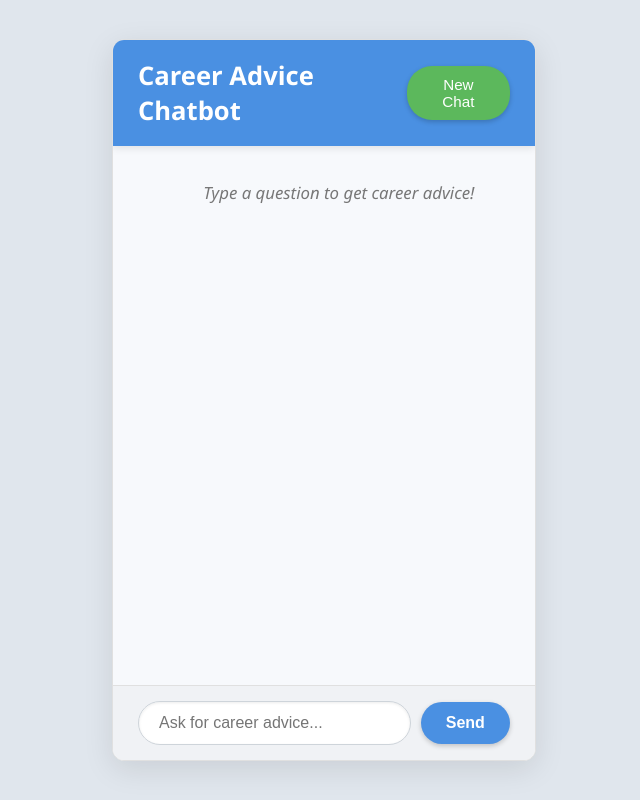
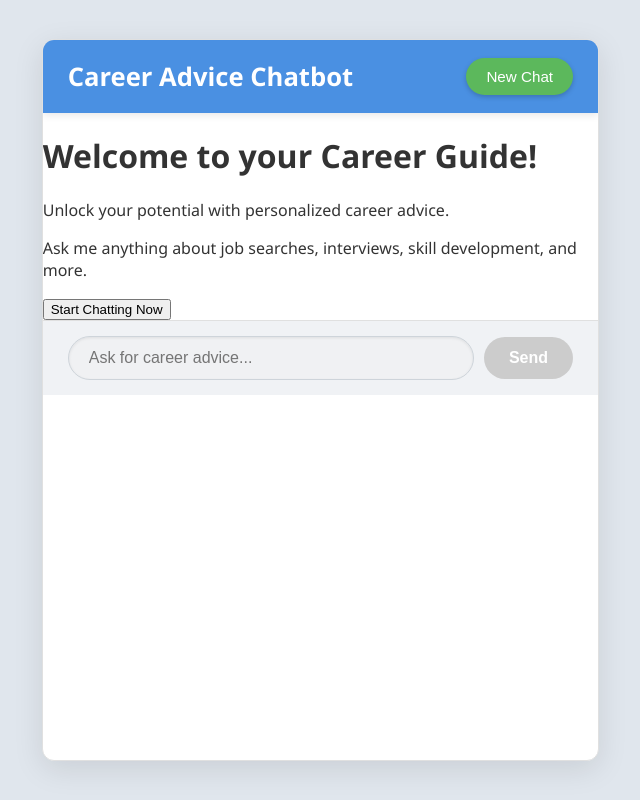
Before and after one commit to Rakshi2609/career-chatbot, a React (Create React App) app in the folder client/: page / in a window 1280 px wide. Shown: the whole page, without its empty margins (306-946 px from the left). Built offline with nearby package versions, Linux system fonts and the light colour scheme.

Commit message:
Update App.js

```diff
--- a/client/src/App.js
+++ b/client/src/App.js
@@ -14,6 +14,7 @@ function App() {
     const [messages, setMessages] = useState([]);
     const [input, setInput] = useState('');
     const [loading, setLoading] = useState(false);
+    const [showLanding, setShowLanding] = useState(true); // New state for landing page
     const messagesEndRef = useRef(null);
 
     // Scroll to the bottom of the chat window
@@ -26,7 +27,11 @@ function App() {
         const savedHistory = localStorage.getItem(LOCAL_STORAGE_KEY);
         if (savedHistory) {
             try {
-                setMessages(JSON.parse(savedHistory));
+                const parsedHistory = JSON.parse(savedHistory);
+                if (parsedHistory.length > 0) {
+                    setMessages(parsedHistory);
+                    setShowLanding(false); // Hide landing if history exists
+                }
             } catch (e) {
                 console.error("Failed to parse chat history from Local Storage:", e);
                 localStorage.removeItem(LOCAL_STORAGE_KEY); // Clear corrupted data
@@ -45,6 +50,8 @@ function App() {
         e.preventDefault();
         if (input.trim() === '') return;
 
+        setShowLanding(false); // Hide landing page once user interacts
+
         const userMessage = { role: 'user', text: input };
         // Optimistically add user message to UI
         setMessages((prevMessages) => [...prevMessages, userMessage]);
@@ -52,11 +59,9 @@ function App() {
         setLoading(true);
 
         try {
-            // Send the current messages history along with the new message to the backend
-            // The backend needs this history to maintain conversation context with Gemini
             const response = await axios.post(`${API_URL}/message`, {
                 message: input,
-                history: [...messages, userMessage], // Send current history + new user message
+                history: [...messages, userMessage],
             });
 
             const botMessage = { role: 'model', text: response.data.response };
@@ -77,7 +82,12 @@ function App() {
             setMessages([]); // Clear messages in state
             localStorage.removeItem(LOCAL_STORAGE_KEY); // Clear from Local Storage
             console.log('Chat history cleared.');
+            setShowLanding(true); // Show landing page again on new chat
         }
+    };
+
+    const handleStartChatFromLanding = () => {
+        setShowLanding(false); // Hide landing page
     };
 
     return (
@@ -86,13 +96,23 @@ function App() {
                 <h2>Career Advice Chatbot</h2>
                 <button onClick={handleNewChat} disabled={loading}>New Chat</button>
             </div>
+
+            {showLanding && messages.length === 0 ? (
+                <div className="landing-page-content">
+                    <div className="landing-text-area">
+                        <h1>Welcome to your Career Guide!</h1>
+                        <p>Unlock your potential with personalized career advice.</p>
+                        <p>Ask me anything about job searches, interviews, skill development, and more.</p>
+                        <button className="start-chat-button" onClick={handleStartChatFromLanding}>Start Chatting Now</button>
+                    </div>
+                </div>
+            ) : (
                 <div className="chat-messages">
-                {messages.length === 0 ? (
+                    {messages.length === 0 && !showLanding ? (
                         <div className="no-messages">Type a question to get career advice!</div>
                     ) : (
                         messages.map((msg, index) => (
                             <div key={index} className={`message ${msg.role}`}>
-                            {/* Render Markdown content here */}
                                 <ReactMarkdown remarkPlugins={[remarkGfm]}>{msg.text}</ReactMarkdown>
                             </div>
                         ))
@@ -100,15 +120,17 @@ function App() {
                     {loading && <div className="loading-indicator">Thinking...</div>}
                     <div ref={messagesEndRef} /> {/* Scroll target */}
                 </div>
+            )}
+
             <form onSubmit={handleSendMessage} className="chat-input-form">
                 <input
                     type="text"
                     value={input}
                     onChange={(e) => setInput(e.target.value)}
                     placeholder="Ask for career advice..."
-                    disabled={loading}
+                    disabled={loading || showLanding} // Disable input on landing page
                 />
-                <button type="submit" disabled={loading}>Send</button>
+                <button type="submit" disabled={loading || showLanding}>Send</button>
             </form>
         </div>
     );
```
Lines whose indentation alone changed are shown as unchanged.
